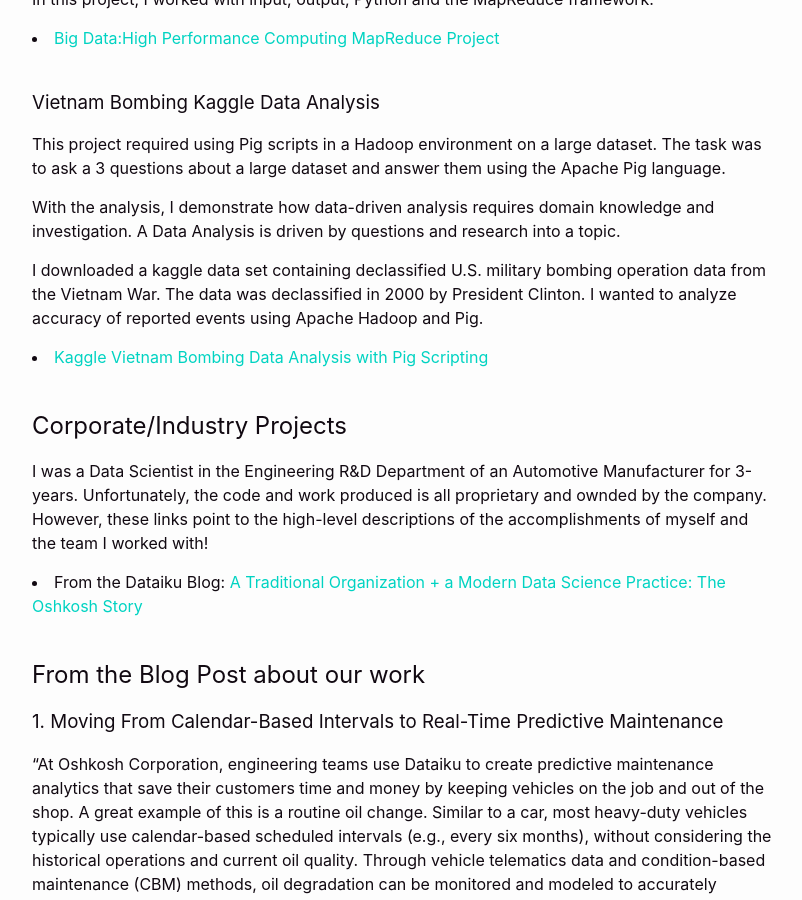
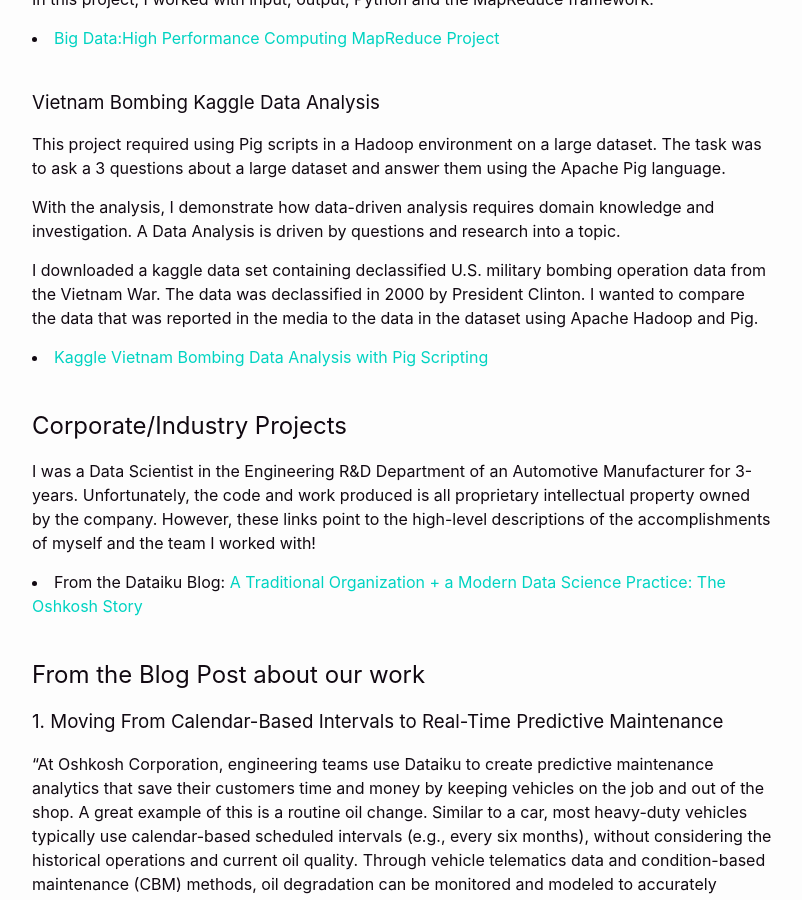
Before and after one commit to MKS310/datalabnotes, a Jekyll site: the page built from index.markdown, in a window 1280 px wide and 900 px high, scrolled down 3336 px. Shown: the whole window, without its empty margins (238-1040 px from the left). Built offline with Jekyll 4.4.1, drawn with Linux system fonts in a browser that asks for light colours.

Commit message:
fix typo

```diff
--- a/index.markdown
+++ b/index.markdown
@@ -78,14 +78,14 @@ This project required using Pig scripts in a Hadoop environment on a large datas
 
 With the analysis, I demonstrate how data-driven analysis requires domain knowledge and investigation. A Data Analysis is driven by questions and research into a topic.
 
-I downloaded a kaggle data set containing declassified U.S. military bombing operation data from the Vietnam War. The data was declassified in 2000 by President Clinton. I wanted to analyze accuracy of reported events using Apache Hadoop and Pig.
+I downloaded a kaggle data set containing declassified U.S. military bombing operation data from the Vietnam War. The data was declassified in 2000 by President Clinton. I wanted to compare the data that was reported in the media to the data in the dataset using Apache Hadoop and Pig.
 
 <li><a href="https://github.com/MKS310/Kaggle_Vietnam_Bombing/blob/master/README.md">Kaggle Vietnam Bombing Data Analysis with Pig Scripting</a></li><br>
 
 
 ## Corporate/Industry Projects
 
-I was a Data Scientist in the Engineering R&D Department of an Automotive Manufacturer for 3-years. Unfortunately, the code and work produced is all proprietary and ownded by the company. However, these links point to the high-level descriptions of the accomplishments of myself and the team I worked with!
+I was a Data Scientist in the Engineering R&D Department of an Automotive Manufacturer for 3-years. Unfortunately, the code and work produced is all proprietary intellectual property owned by the company. However, these links point to the high-level descriptions of the accomplishments of myself and the team I worked with!
 
 <li> From the Dataiku Blog: <a href="https://www.dataiku.com/stories/detail/oshkosh/">A Traditional Organization + a Modern Data Science Practice: The Oshkosh Story</a></li>
 <br>
```
